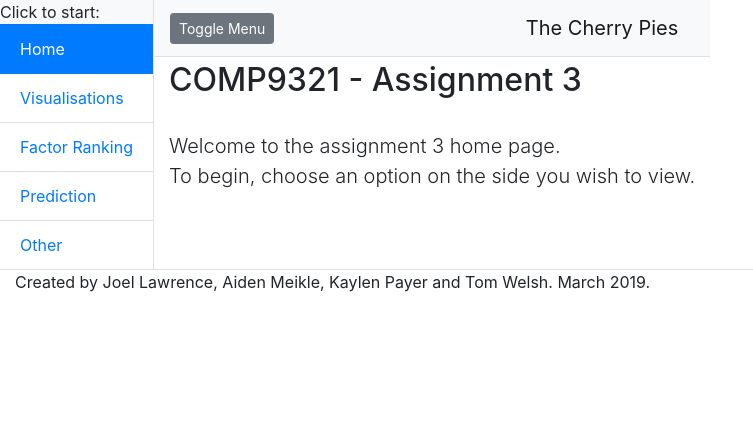
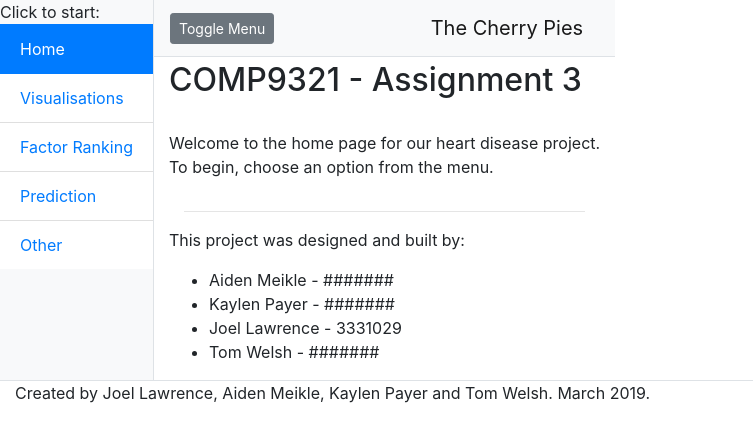
Before and after one commit to joel295/A3, a Flask app: page / in a window 1280 px wide. Shown: the top 442 px of the page, without its empty margins (0-753 px from the left). Run offline with Flask 2, Linux system fonts and the light colour scheme; some libraries are stand-ins or nearby versions.

Commit message:
page error fixes

```diff
--- a/Project/Server/Templates/home.html
+++ b/Project/Server/Templates/home.html
@@ -3,9 +3,31 @@
 {% block title %}Home Page{% endblock %}
 
 {% block content %}
-    <h2 class="mt-1">COMP9321  -  Assignment 3</h2>
-    <br>
-    <p class="lead">
-    Welcome to the assignment 3 home page.<br>
-    To begin, choose an option on the side you wish to view.</p>
+<div class="container-fluid">
+    <div class="row">
+            <h2 class="mt-1">COMP9321  -  Assignment 3</h2>
+    </div>
+    <div class="row">
+        <p>
+            <br>Welcome to the home page for our heart disease project.<br>
+            To begin, choose an option from the menu.
+        </p>
+    </div>
+    <hr>
+    <div class="row">
+        <p>
+            This project was designed and built by:
+        </p>
+    </div>
+    <div class="row">
+        <p>
+            <ul>
+                <li>Aiden Meikle - #######</li>
+                <li>Kaylen Payer - #######</li>
+                <li>Joel Lawrence - 3331029</li>
+                <li>Tom Welsh - #######</li>
+            </ul>
+        </p>
+    </div>
+</div>
 {% endblock %}
```
Also changed, not shown: Project/Server/Templates/bad.html (+10 -2 lines), Project/Server/Templates/other.html (+7 -1 lines), Project/Server/Templates/predict_result.html (+8 -2 lines).
